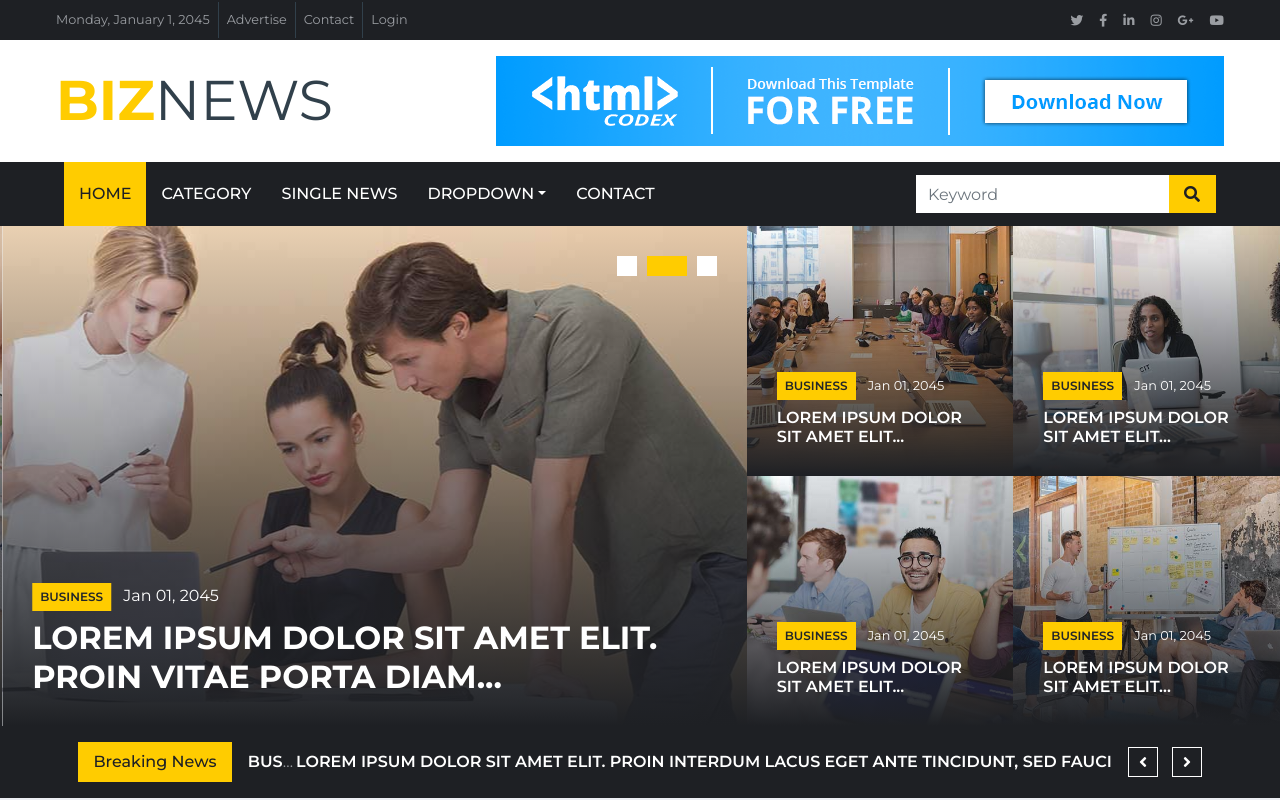
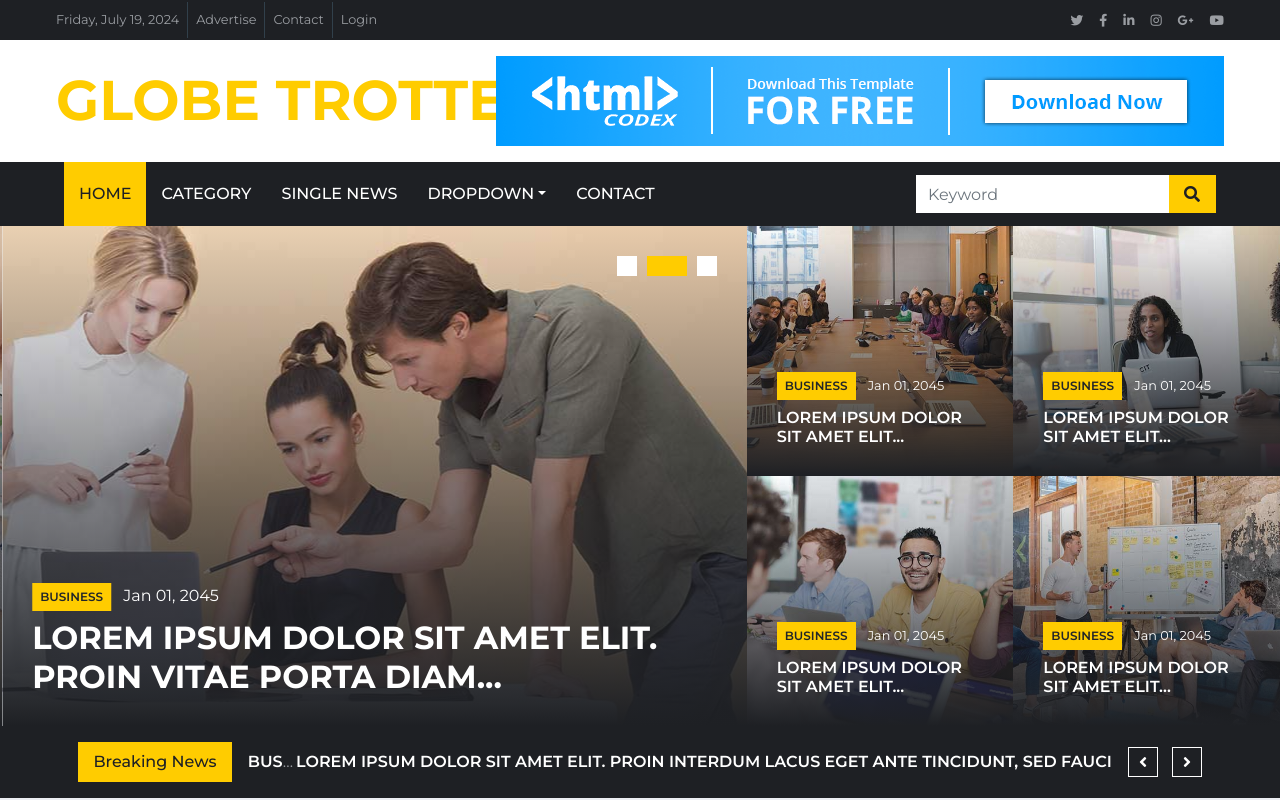
Before and after one commit to mandrabi1234/Globe-Trotter-Tribune, a plain HTML site: page index.html in a window 1280 px wide. Shown: the top 800 px of the page. Drawn offline with nearby package versions, Linux system fonts and the light colour scheme.

Commit message:
Changing Site Title

```diff
--- a/index.html
+++ b/index.html
@@ -3,7 +3,7 @@
 
 <head>
     <meta charset="utf-8">
-    <title>BizNews - Free News Website Template</title>
+    <title>Globe Trotter Tribune - Unveiling The World's Stories</title>
     <meta content="width=device-width, initial-scale=1.0" name="viewport">
     <meta content="Free HTML Templates" name="keywords">
     <meta content="Free HTML Templates" name="description">
@@ -33,7 +33,7 @@
                 <nav class="navbar navbar-expand-sm bg-dark p-0">
                     <ul class="navbar-nav ml-n2">
                         <li class="nav-item border-right border-secondary">
-                            <a class="nav-link text-body small" href="#">Monday, January 1, 2045</a>
+                            <a class="nav-link text-body small" href="#">Friday, July 19, 2024</a>
                         </li>
                         <li class="nav-item border-right border-secondary">
                             <a class="nav-link text-body small" href="#">Advertise</a>
@@ -75,7 +75,7 @@
         <div class="row align-items-center bg-white py-3 px-lg-5">
             <div class="col-lg-4">
                 <a href="index.html" class="navbar-brand p-0 d-none d-lg-block">
-                    <h1 class="m-0 display-4 text-uppercase text-primary">Biz<span class="text-secondary font-weight-normal">News</span></h1>
+                    <h1 class="m-0 display-4 text-uppercase text-primary">Globe Trotter<span class="text-secondary font-weight-normal">News</span></h1>
                 </a>
             </div>
             <div class="col-lg-8 text-center text-lg-right">
```
